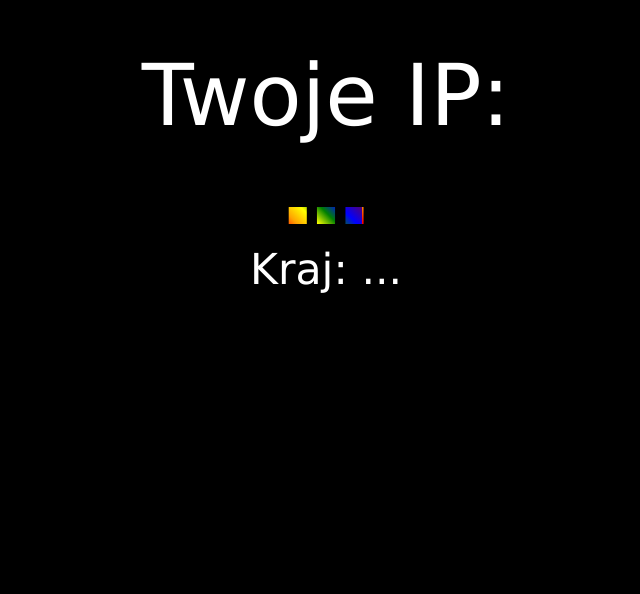
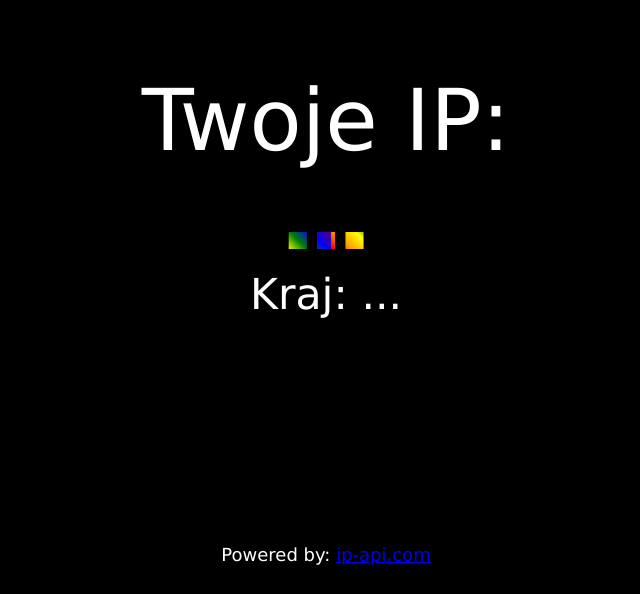
Before and after one commit to openapps-dev/react-your-ip, a React app: page / in a window 1280 px wide. Shown: the part 206-800 px from the top of the page, without its empty margins (314-954 px from the left). Built offline with nearby package versions, Linux system fonts and the light colour scheme; no server answers.

Commit message:
feat: added footer

```diff
--- a/src/index.css
+++ b/src/index.css
@@ -5,6 +5,7 @@ body {
   -moz-osx-font-smoothing: grayscale;
   height: 100vh;
   width: 100vw;
+  background-color: black;
 }
 
 #root {
@@ -12,10 +13,10 @@ body {
   width: 100%;
   display: grid;
   place-items: center;
-  background-color: black;
 }
 
 .ip {
+  margin-bottom: -50px;
   text-align: center;
   color: white;
   font-size: calc(100vw / 15);
@@ -38,6 +39,14 @@ body {
   animation: move 240s linear infinite;
 }
 
+.creds {
+  color: white;
+  position: absolute;
+  font-size: 18px;
+  vertical-align: bottom;
+  margin-top: 90vh;
+}
+
 @keyframes move {
   to {
     background-position: 4500vh;
--- a/src/index.js
+++ b/src/index.js
@@ -23,6 +23,7 @@ class Main extends React.Component {
   render(props) {
     console.log(this.state.ip)
     return (
+      <>
         <span className="ip">
           <header>
             Twoje IP:
@@ -32,6 +33,10 @@ class Main extends React.Component {
             <span className='country'>Kraj: {this.state.country}</span>
           </footer>
         </span>
+        <footer className='creds'>
+          Powered by: <a href='https://ip-api.com'>ip-api.com</a>
+        </footer>
+      </>
     )
   }
 }
```
Lines whose indentation alone changed are shown as unchanged.
